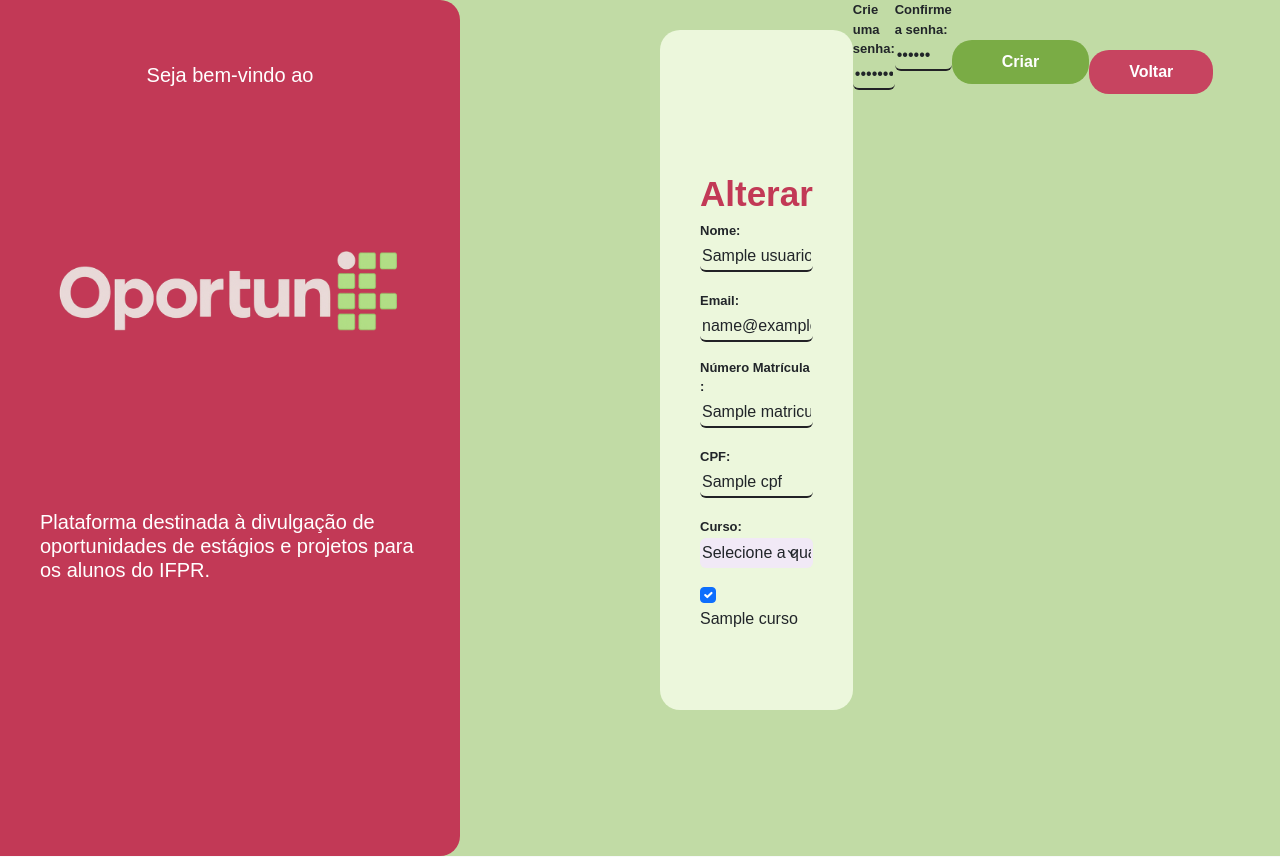
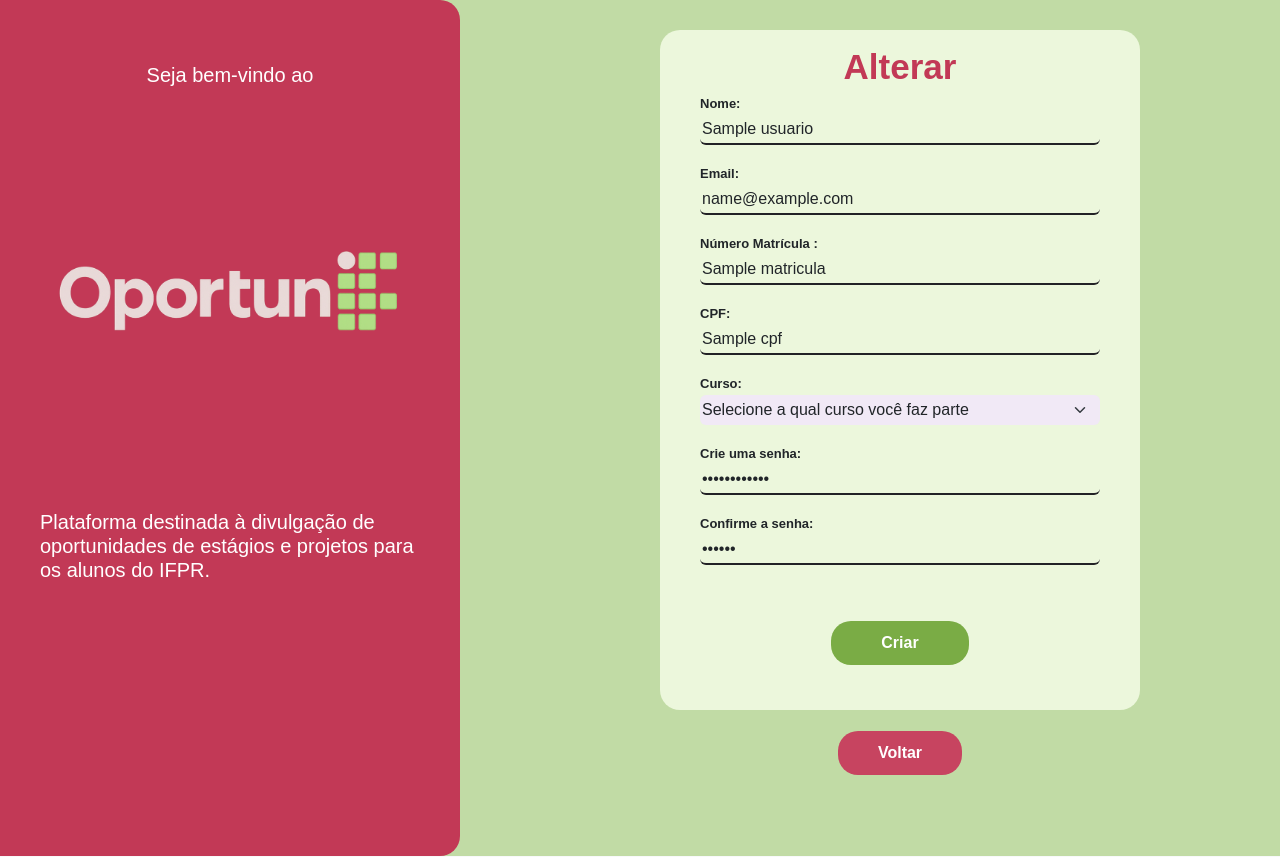
Before and after one commit to Projeto-OportunIF/aplicacao, a PHP site: template app/view/autocadastro/autocadastro_form.php in a window 1280 px wide. Shown: the top 857 px of the page. Run offline with PHP 8.4, Linux system fonts and the light colour scheme; the template is opened without the code that fills it: most values are stand-ins (such as "Sample title", 1, 10 or a date in 2020).

Commit message:
bug autocadastro

```diff
--- a/app/view/autocadastro/autocadastro_form.php
+++ b/app/view/autocadastro/autocadastro_form.php
@@ -56,10 +56,7 @@ require_once(__DIR__ . "/../include/header.php");
                 <select class="form-select" name="curso" id="selCurso">
                     <option value="">Selecione a qual curso você faz parte</option>
                     <?php foreach ($dados['cursos'] as $curso): ?>
-                        <div class="form-check">
-                            <input class="form-check-input" type="checkbox"
-                                name="cursos[]"
-                                value="<?= $curso->getId() ?>"
+                        <option value="<?= $curso->getId() ?>"
                             <?php
                             if (isset($dados['oportunidadeCursos'])) {
                                 foreach ($dados['oportunidadeCursos'] as $oc) {
```
Lines whose indentation alone changed are shown as unchanged.
